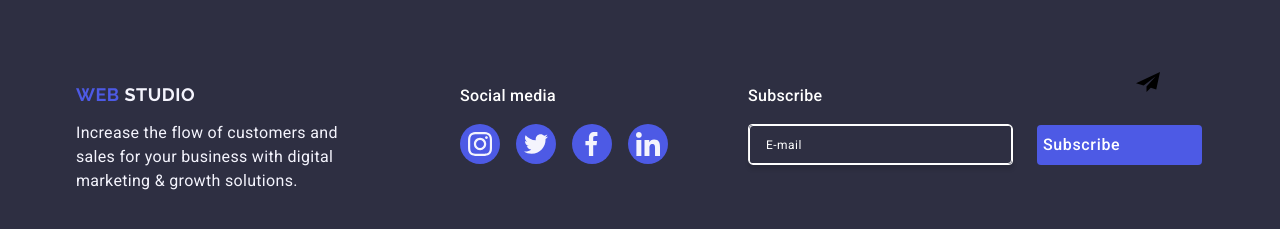
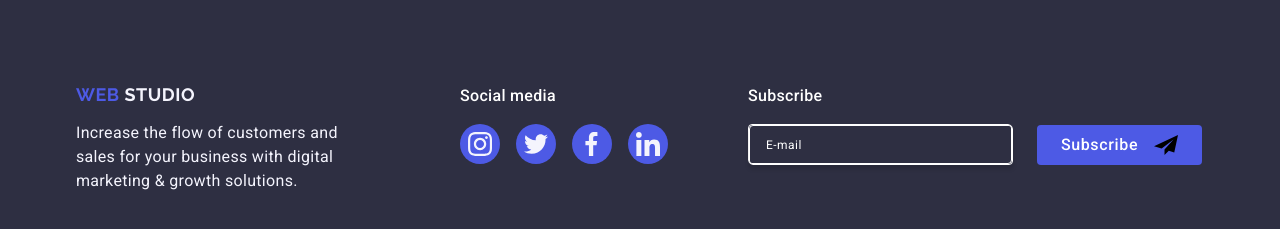
Before and after one commit to TarasDushko/goit-markup-hw-05, a plain HTML site: page index.html in a window 1280 px wide. Shown: the part 3175-3404 px from the top of the page. Drawn offline with nearby package versions, Linux system fonts and the light colour scheme.

Commit message:
html/css

```diff
--- a/index.html
+++ b/index.html
@@ -438,8 +438,8 @@
   <input class="footer-form-input" type="email" name="email" placeholder="E-mail" />
 </label>
   <button class="footer-sub-btn" type="submit">Subscribe
-    <svg class="footer-btn-icon" >
-      <use href="./images/icons.svg#icon-telegram" width="24" height="24"></use>
+    <svg class="footer-btn-icon" width="24" height="24">
+      <use href="./images/icons.svg#icon-telegram" ></use>
     </svg>
   </button>
 
```
